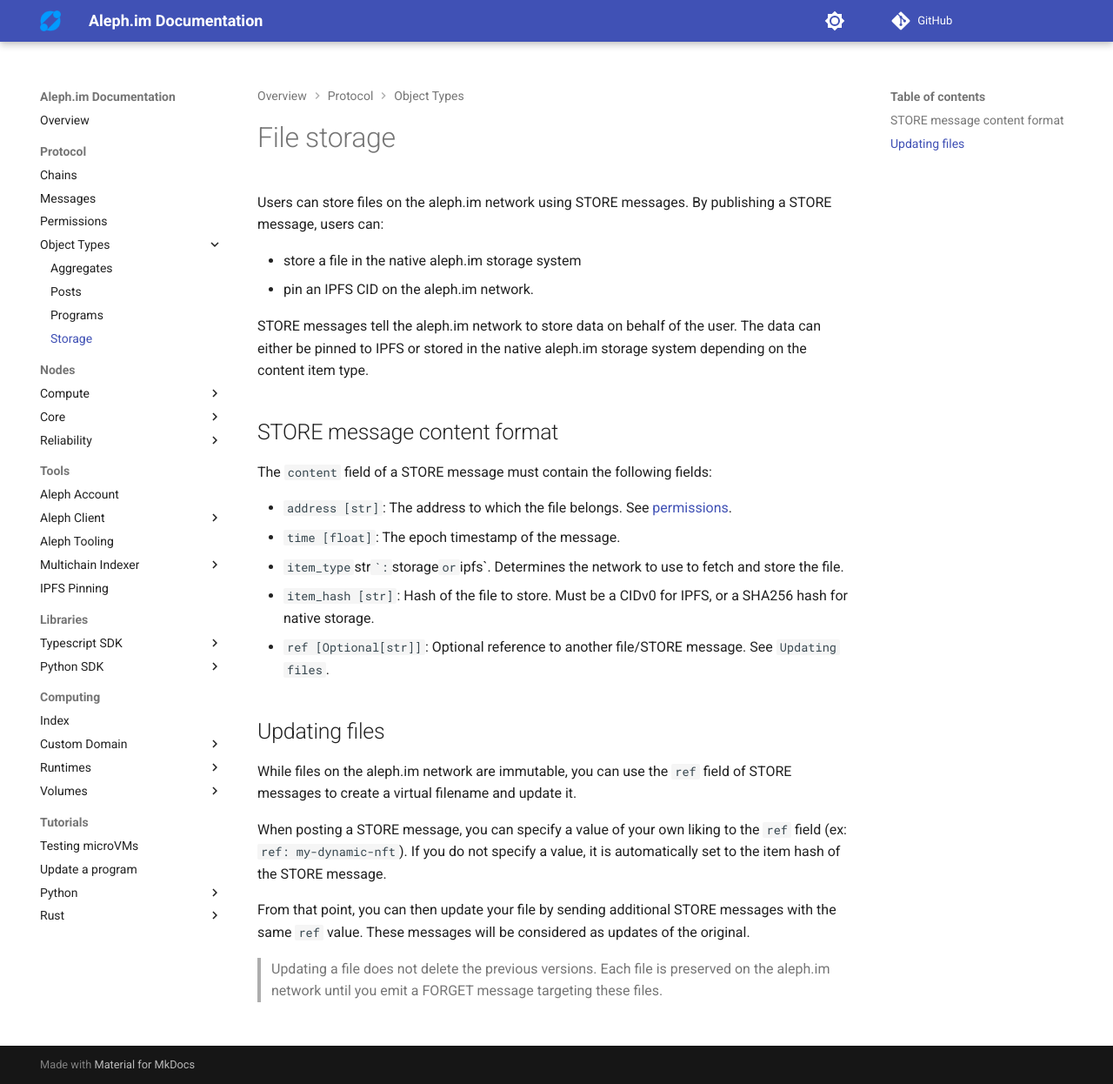
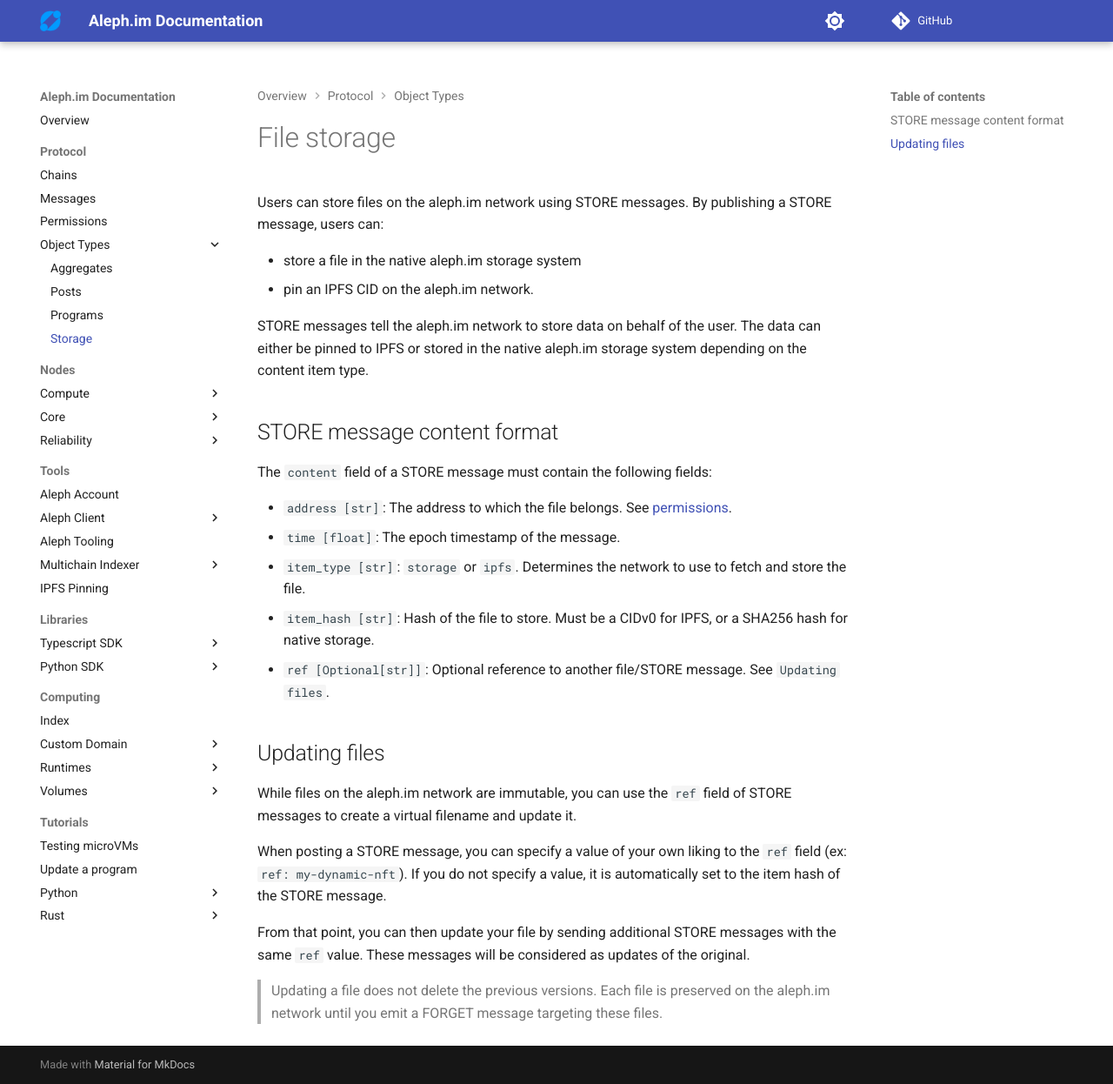
Before and after one commit to aleph-im/aleph-docs, an MkDocs documentation site: the page built from docs/protocol/object-types/storage.md, in a window 1280 px wide and 1246 px high. Shown: the whole window at 87% size. Built offline with MkDocs 1.6.1 and Material for MkDocs 9.7.7, drawn with Linux system fonts in a browser that asks for light colours; comment, search, counter and statistics services are not loaded.

```diff
--- a/docs/protocol/object-types/storage.md
+++ b/docs/protocol/object-types/storage.md
@@ -17,7 +17,7 @@ following fields:
 
 * `address [str]`: The address to which the file belongs. See [permissions](../permissions.md).
 * `time [float]`: The epoch timestamp of the message.
-* `item_type `str``: `storage` or `ipfs`. Determines the network to use to fetch and store the file.
+* `item_type [str]`: `storage` or `ipfs`. Determines the network to use to fetch and store the file.
 * `item_hash [str]`: Hash of the file to store. Must be a CIDv0 for IPFS, or a SHA256 hash for native storage.
 * `ref [Optional[str]]`: Optional reference to another file/STORE message. See `Updating files`.
 
```
